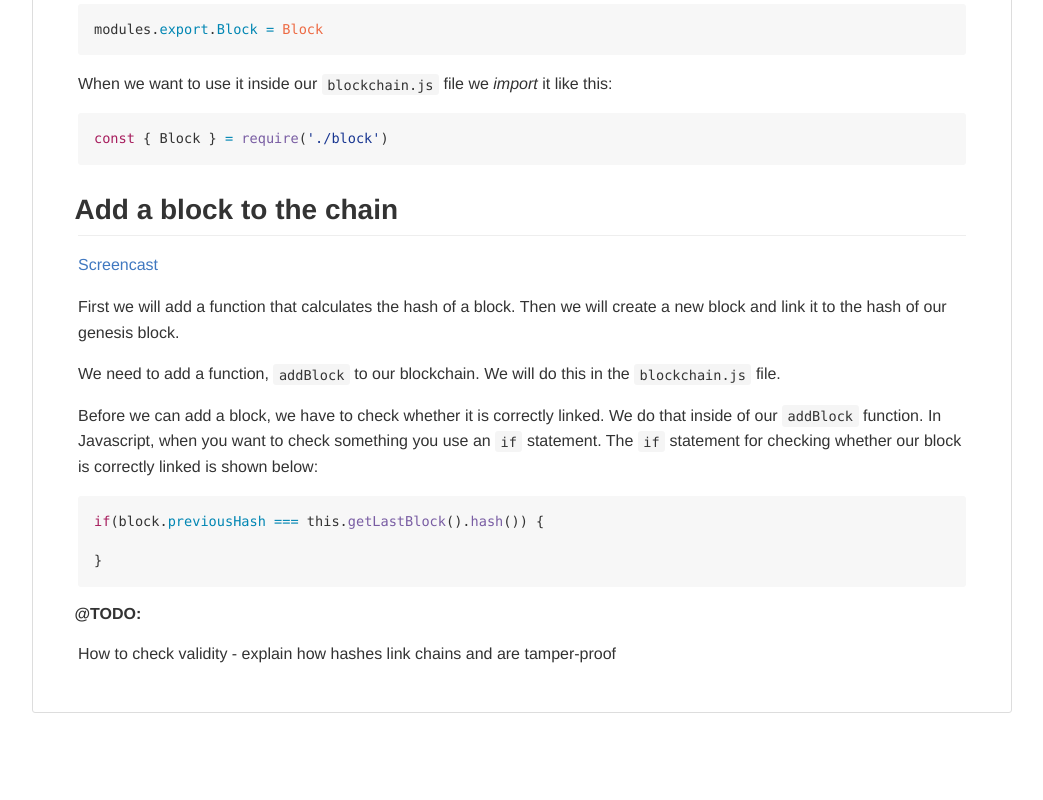
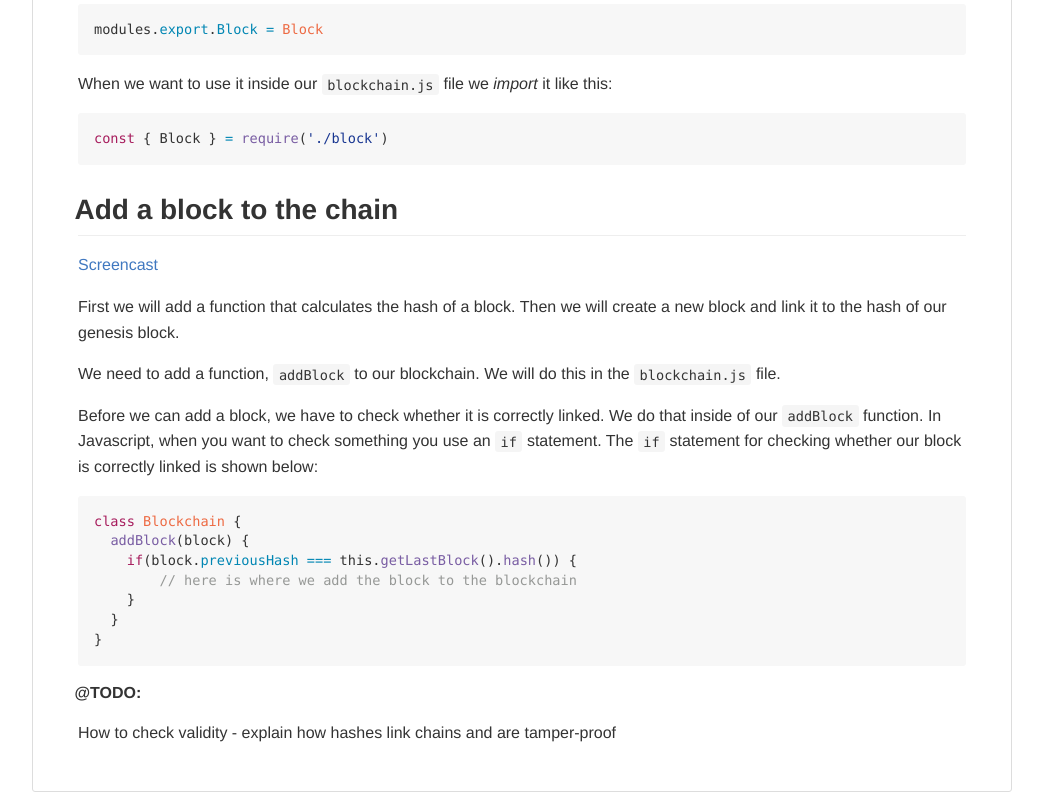
Before and after one commit to dantheman0207/blockchain_development, a website: page index.html in a window 1280 px wide. Shown: the part 7414-8214 px from the top of the page, without its empty margins (118-1161 px from the left). Before the commit the page ends 8135 px from the top, so only its background shows below. Drawn offline with Linux system fonts and the light colour scheme; a web font is replaced by a local one.

Commit message:
fix code example

```diff
--- a/index.html
+++ b/index.html
@@ -933,8 +933,12 @@ On <a href="https://emn178.github.io/online-tools/sha256.html" rel="nofollow">th
 Then we will create a new block and link it to the hash of our genesis block.</p>
 <p>We need to add a function, <code>addBlock</code> to our blockchain. We will do this in the <code>blockchain.js</code> file.</p>
 <p>Before we can add a block, we have to check whether it is correctly linked. We do that inside of our <code>addBlock</code> function. In Javascript, when you want to check something you use an <code>if</code> statement. The <code>if</code> statement for checking whether our block is correctly linked is shown below:</p>
-<div class="highlight highlight-source-js"><pre><span class="pl-k">if</span><span class="pl-kos">(</span><span class="pl-s1">block</span><span class="pl-kos">.</span><span class="pl-c1">previousHash</span> <span class="pl-c1">===</span> <span class="pl-smi">this</span><span class="pl-kos">.</span><span class="pl-en">getLastBlock</span><span class="pl-kos">(</span><span class="pl-kos">)</span><span class="pl-kos">.</span><span class="pl-en">hash</span><span class="pl-kos">(</span><span class="pl-kos">)</span><span class="pl-kos">)</span> <span class="pl-kos">{</span>
-
+<div class="highlight highlight-source-js"><pre><span class="pl-k">class</span> <span class="pl-v">Blockchain</span> <span class="pl-kos">{</span>
+  <span class="pl-en">addBlock</span><span class="pl-kos">(</span><span class="pl-s1">block</span><span class="pl-kos">)</span> <span class="pl-kos">{</span>
+    <span class="pl-k">if</span><span class="pl-kos">(</span><span class="pl-s1">block</span><span class="pl-kos">.</span><span class="pl-c1">previousHash</span> <span class="pl-c1">===</span> <span class="pl-smi">this</span><span class="pl-kos">.</span><span class="pl-en">getLastBlock</span><span class="pl-kos">(</span><span class="pl-kos">)</span><span class="pl-kos">.</span><span class="pl-en">hash</span><span class="pl-kos">(</span><span class="pl-kos">)</span><span class="pl-kos">)</span> <span class="pl-kos">{</span>
+        <span class="pl-c">// here is where we add the block to the blockchain</span>
+    <span class="pl-kos">}</span>
+  <span class="pl-kos">}</span>
 <span class="pl-kos">}</span></pre></div>
 <h5>
 <a id="user-content-todo" class="anchor" href="#todo" aria-hidden="true"><span aria-hidden="true" class="octicon octicon-link"></span></a>@TODO:</h5>
```
Also changed, not shown: index.md (+6 -2 lines).
